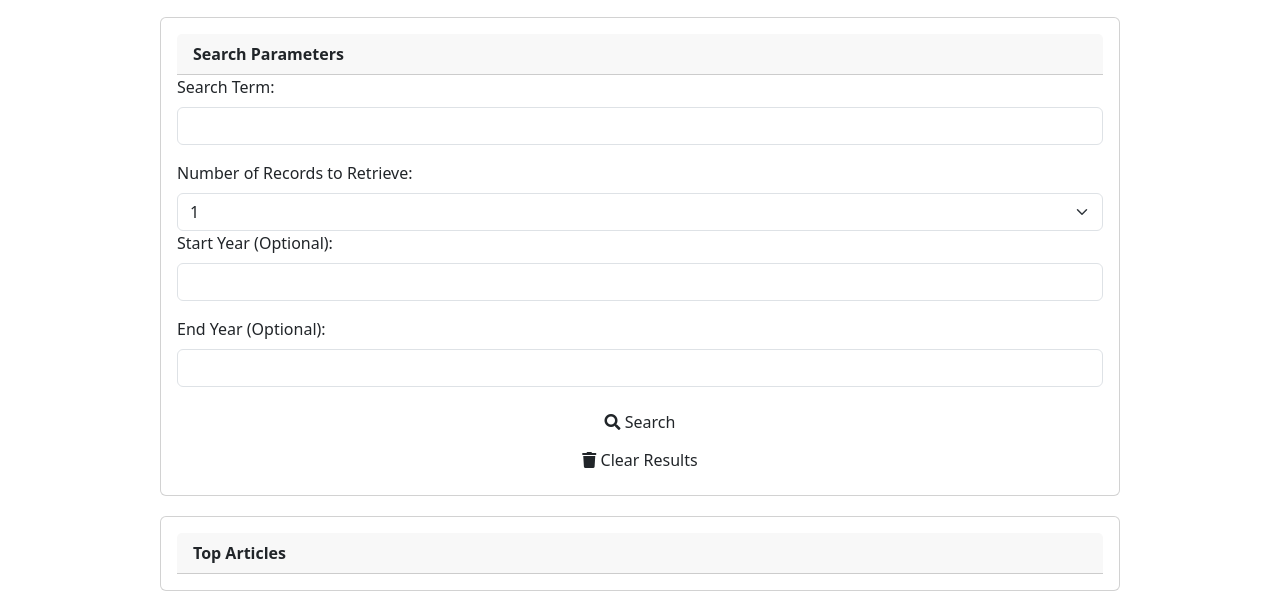
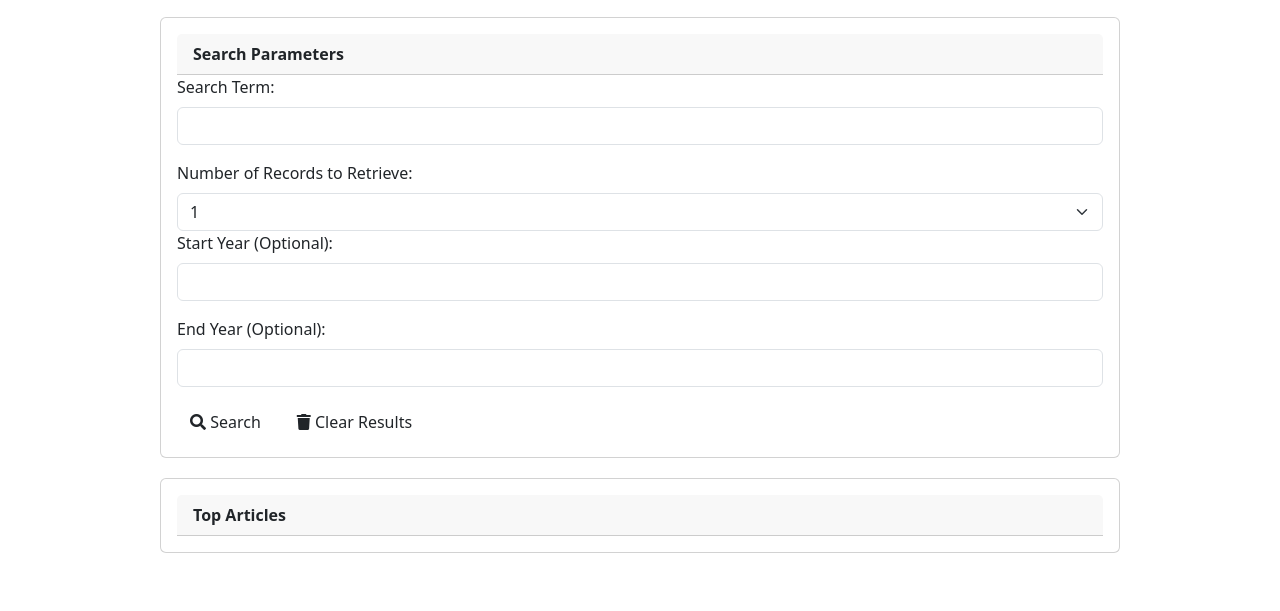
Before and after one commit to ParboldCoder/Mini_project, a plain HTML site: page index.html in a window 1280 px wide. Shown: the part 213-824 px from the top of the page. After the commit the page ends 800 px from the top, so only its background shows below. Drawn offline with nearby package versions, Linux system fonts and the light colour scheme.

Commit message:
Aligned buttons to the left.

```diff
--- a/assets/style.css
+++ b/assets/style.css
@@ -8,6 +8,12 @@
     background-color: rgb(34, 34, 95);
 }
 
+.buttons {
+    display: flex;
+    justify-content: flex-start;
+    gap: 10px;
+}
+
 .card {
     margin: 20px;
 }
--- a/index.html
+++ b/index.html
@@ -42,9 +42,11 @@
         <div class="mb-3">
             <label for="exampleFormControlInput1" class="form-label">End Year (Optional):</label>
             <input type="email" class="form-control" id="exampleFormControlInput1">
-        </div class="buttons">
+        </div>
+        <div class="buttons">
         <a href="#" id="search" class="btn"><i class="fa fa-search"></i> Search</a>
         <a href="#" id="clear" class="btn"><i class="fa fa-trash"></i> Clear Results</a>
+    </div>
     </div>
 
     <!-- Top Articles -->
```
